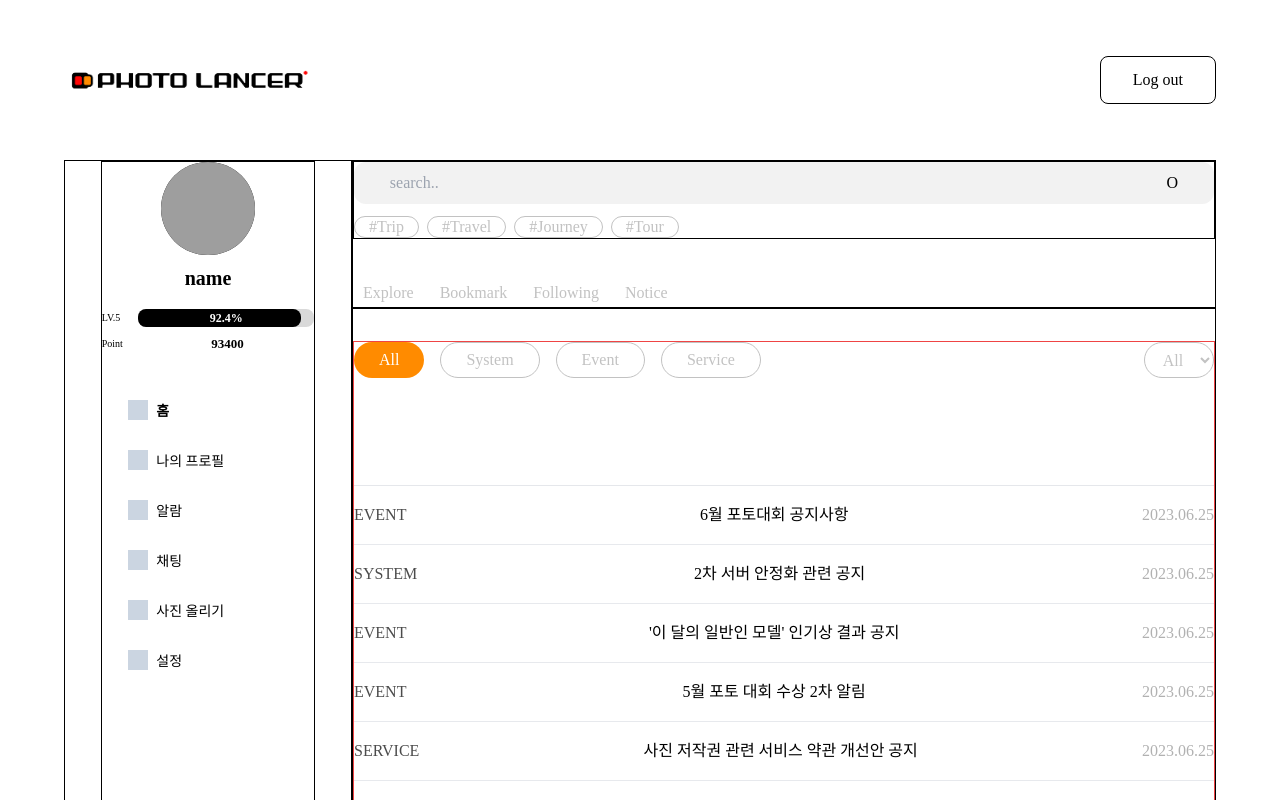
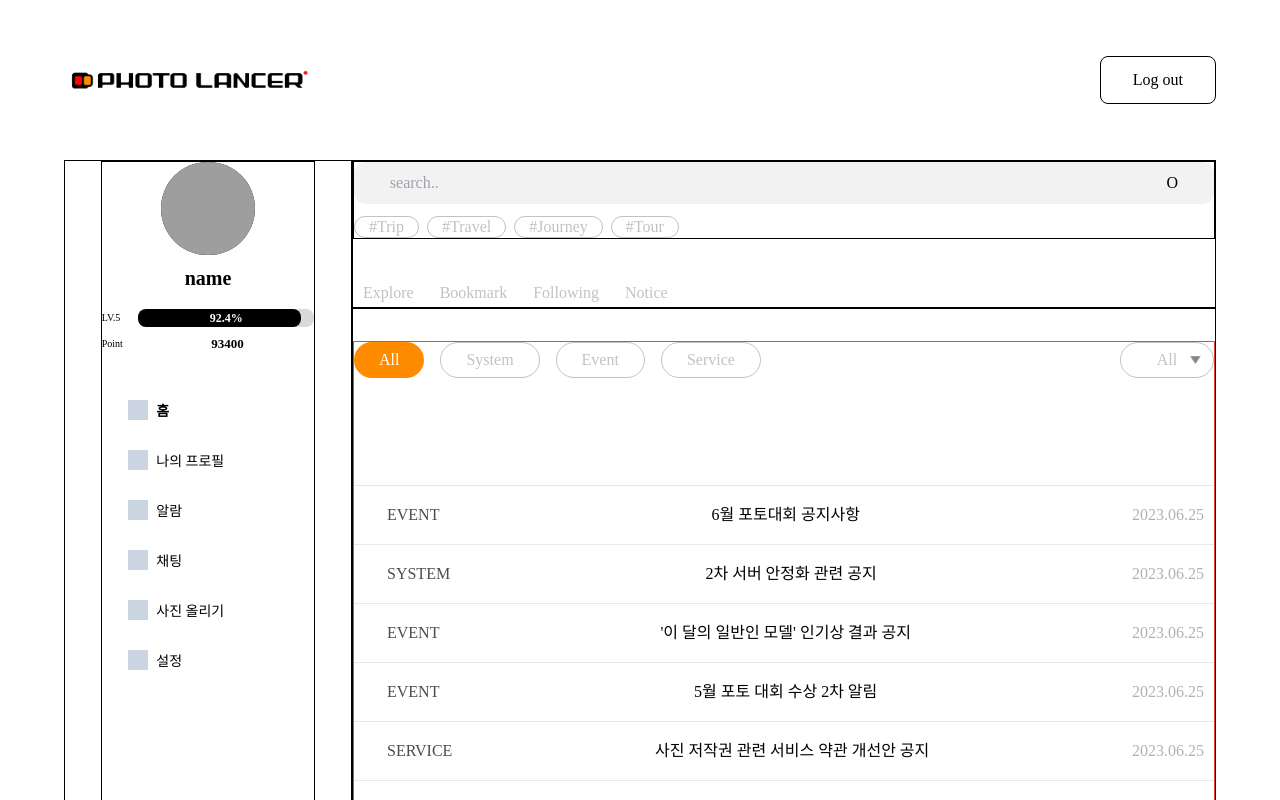
Before and after one commit to photoLancer/frontend, a React (Create React App) app: page / in a window 1280 px wide. Both pictures are taken after a click on the button "Notice". Shown: the top 800 px of the page. Built offline with nearby package versions, Linux system fonts and the light colour scheme; grey boxes are pictures that could not be loaded.

Commit message:
[FE-12]CSS 수정

```diff
--- a/src/components/HomePageComponent/Notice/Notice.js
+++ b/src/components/HomePageComponent/Notice/Notice.js
@@ -8,17 +8,17 @@ function Notice() {
         {/*헤더*/}
         <div className={styles.no_head}>
           <div className={styles.types}>
-            <button>All</button>
-            <button>System</button>
-            <button>Event</button>
-            <button>Service</button>
+            <button className={styles.btn}>All</button>
+            <button className={styles.btn}>System</button>
+            <button className={styles.btn}>Event</button>
+            <button className={styles.btn}>Service</button>
           </div>
           <div className={styles.types2}>
-            <select name='types'>
-              <option value='All'>All</option>
-              <option value='System'>System</option>
-              <option value='Event'>Event</option>
-              <option value='Service'>Service</option>
+            <select className={styles.type_select} name="types">
+              <option value="All">All</option>
+              <option value="System">System</option>
+              <option value="Event">Event</option>
+              <option value="Service">Service</option>
             </select>
           </div>
         </div>
@@ -89,7 +89,7 @@ function Notice() {
           <hr className={styles.hr2} />
         </div>
         {/*하단*/}
-        <div className='flex flex-row justify-center'>
+        <div className="flex flex-row justify-center">
           <div className={styles.no_footer}>
             <div>{'<'}</div>
             <div>1</div>
--- a/src/components/HomePageComponent/Notice/Notice.module.css
+++ b/src/components/HomePageComponent/Notice/Notice.module.css
@@ -7,6 +7,7 @@
   display: flex;
   flex-direction: row;
   justify-content: space-between;
+  flex-basis: auto;
 }
 .types button {
   border-radius: 18px;
@@ -27,6 +28,7 @@
   color: rgba(194, 194, 194, 1);
   margin-left: 16px;
 }
+
 .types :nth-child(3) {
   /* width: 97px; */
   height: 36px;
@@ -43,13 +45,27 @@
   color: rgba(194, 194, 194, 1);
   margin-left: 16px;
 }
+.btn:hover {
+  background-color: rgba(255, 139, 0, 1);
+  color: white;
+}
+
 .types2 select {
-  /* width: 94px; */
+  width: 94px; /*퍼센트 적용 ?*/
   height: 36px;
   border: 1px solid;
   background-color: white;
   color: rgba(194, 194, 194, 1);
   border-radius: 18px;
+}
+.types2 select {
+  -webkit-appearance: none;
+}
+.type_select {
+  background: url('./select_arrow.png') no-repeat;
+  background-size: 12%;
+  background-image: transparent;
+  background-position: 85% center;
 }
 .types2 select option {
   text-align: center;
@@ -69,8 +85,8 @@
 .contents {
   display: flex;
   flex-direction: row;
-  /* width: 1235px; */
-  /* margin-left: 571px; */
+  margin-left: 33px;
+  width: 95%;
   margin-top: 21px;
   justify-content: space-between;
 }
@@ -96,10 +112,14 @@
   height: 30px;
   opacity: 70%;
 }
+.no_footer div {
+  line-height: 23px;
+}
 .no_footer :nth-child(2) {
   border: 1px solid;
   border-radius: 50%;
-  /* width: 25px; */
   height: 25px;
-  padding-left: 1px;
+  text-align: center;
+  line-height: 23px;
+  width: 6.5%;
 }
```
Also changed, not shown: src/components/HomePageComponent/Notice/select_arrow.png (added).
